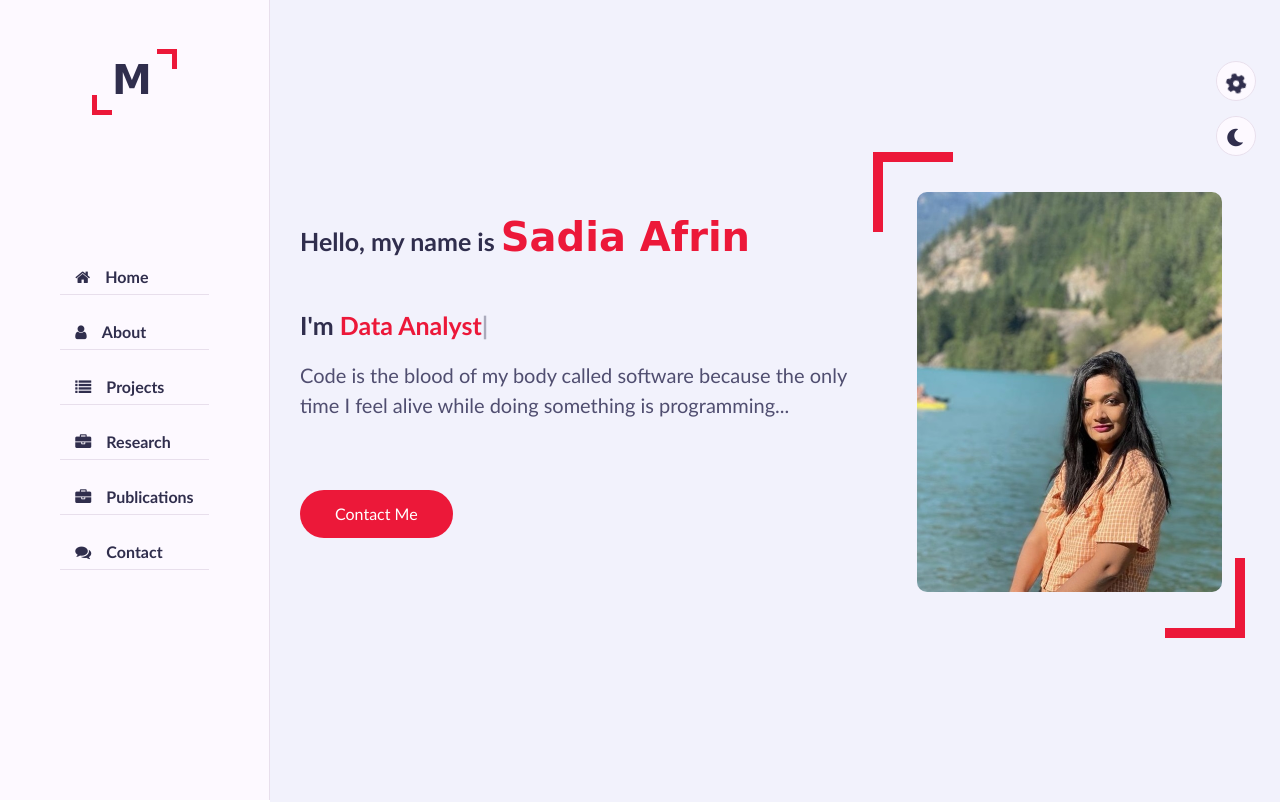
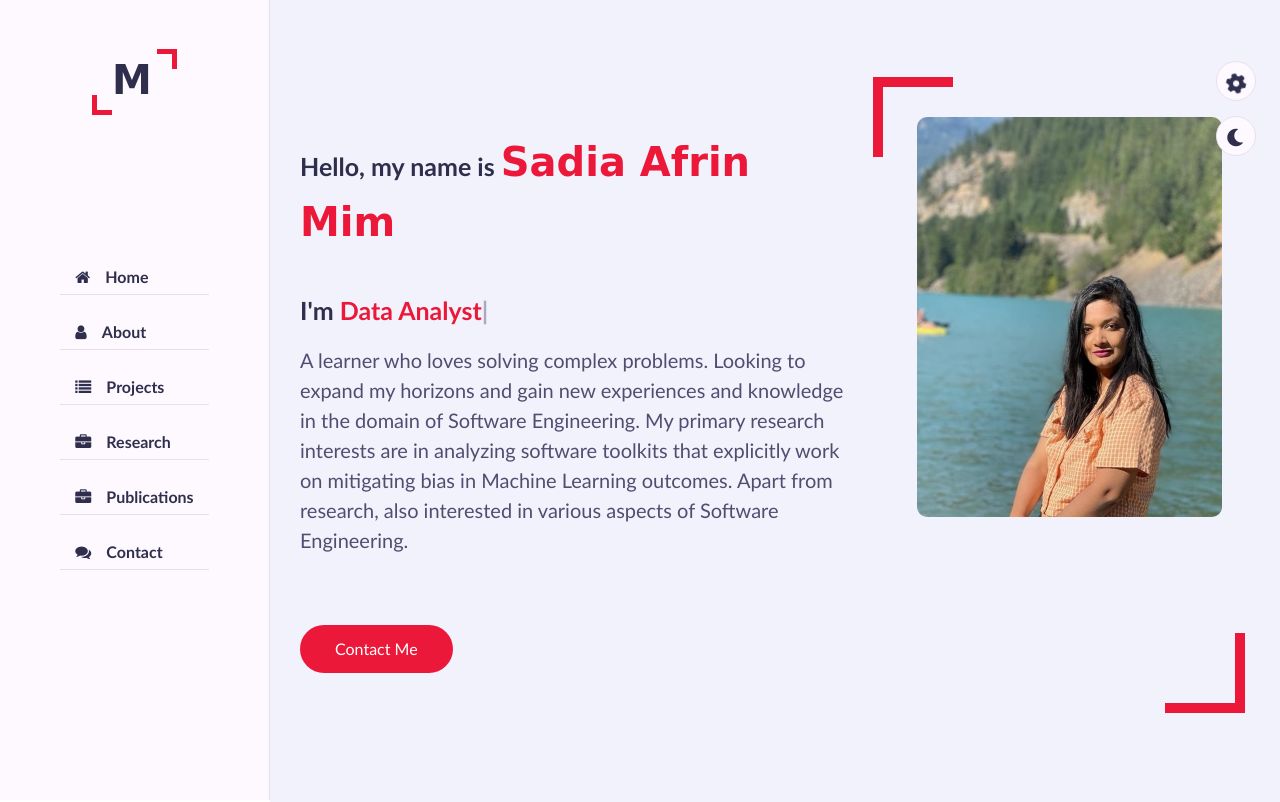
Before and after one commit to sadia-afrin-mim/Sadia-Afrin, a plain HTML site: page index.html in a window 1280 px wide. Shown: the top 802 px of the page. Drawn offline with nearby package versions, Linux system fonts and the light colour scheme; a web font is replaced by a local one.

Commit message:
Update index.html

```diff
--- a/index.html
+++ b/index.html
@@ -56,9 +56,9 @@
                     <div class="container">
                         <div class="row">
                             <div class="home-info padd-15">
-                                <h3 class="hello">Hello, my name is <span class="name">Sadia Afrin</span></h3>
+                                <h3 class="hello">Hello, my name is <span class="name">Sadia Afrin Mim</span></h3>
                                 <h3 class="my-profession">I'm <span class="typing">Graduate Student</span></h3>
-                                <p>Code is the blood of my body called software because the only time I feel alive while doing something is programming...</p>
+                                <p>A learner who loves solving complex problems. Looking to expand my horizons and gain new experiences and knowledge in the domain of Software Engineering. My primary research interests are in analyzing software toolkits that explicitly work on mitigating bias in Machine Learning outcomes. Apart from research, also interested in various aspects of Software Engineering.</p>
                                 <a href="#contact" class="btn hire-me">Contact Me</a>
                             </div>
                             <div class="home-img padd-15">
```
